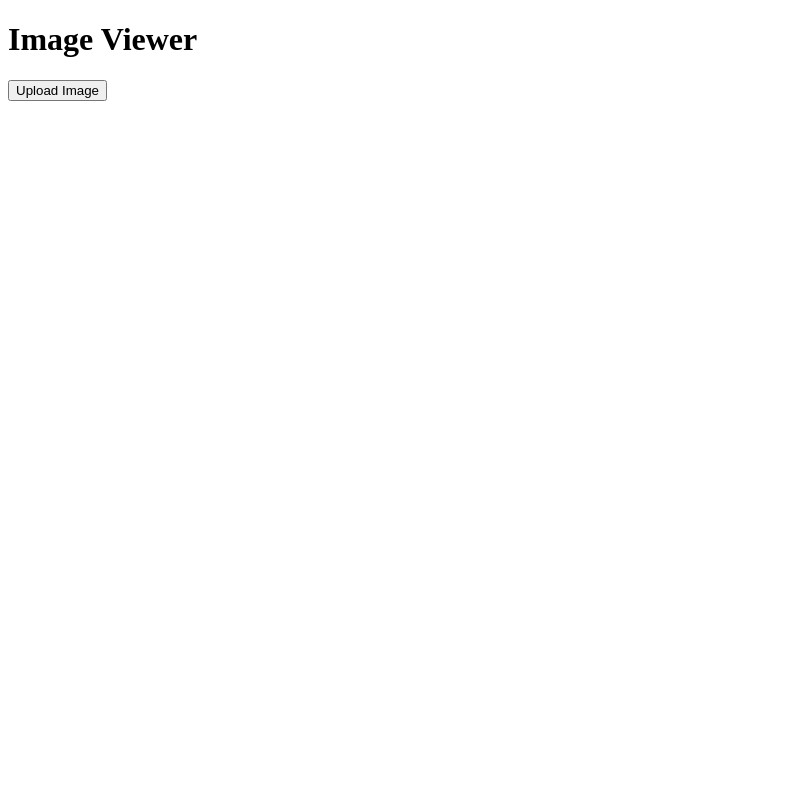
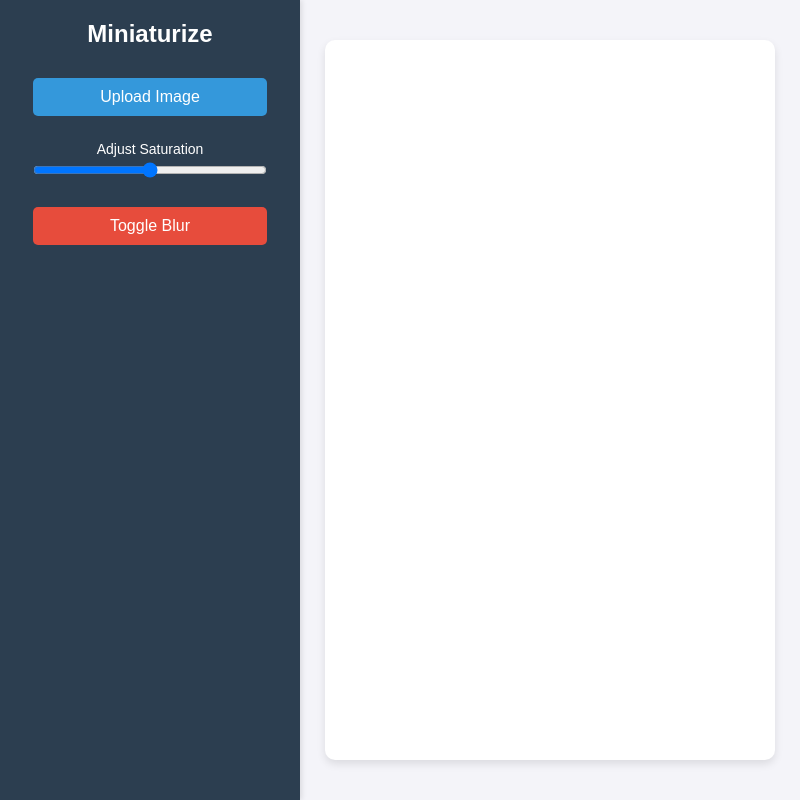
Before and after one commit to brianbarbieri/Miniaturize, an Electron app: page index.html in a window 800 px wide. Drawn offline with Linux system fonts and the light colour scheme.

Commit message:
Added styling

```diff
--- a/index.html
+++ b/index.html
@@ -3,14 +3,24 @@
 <head>
   <meta charset="UTF-8">
   <meta name="viewport" content="width=device-width, initial-scale=1.0">
-  <title>Image Viewer</title>
+  <title>Miniaturize</title>
+  <link rel="stylesheet" type="text/css" href="./main.css">
 </head>
 <body>
-  <h1>Image Viewer</h1>
-  <button id="upload-btn">Upload Image</button>
-  <div id="image-container">
-    <img id="displayed-image" style="max-width: 100%; max-height: 500px; display: none;" />
-  </div>
+<div id="sidebar">
+    <h1>Miniaturize</h1>
+    <button id="upload-btn">Upload Image</button>
+    <div class="slider-container">
+        <label for="saturation-slider">Adjust Saturation</label>
+        <input type="range" id="saturation-slider" min="0" max="200" value="100">
+    </div>
+    <button id="blur-btn">Toggle Blur</button>
+    </div>
+    <div id="main-content">
+    <div id="image-container">
+        <img id="displayed-image" style="display: none;" />
+    </div>
+    </div>
 
   <script src="renderer.js"></script>
 </body>
--- /dev/null
+++ b/main.css
@@ -0,0 +1,104 @@
+/* General Reset */
+* {
+	margin: 0;
+	padding: 0;
+	box-sizing: border-box;
+}
+
+body {
+	font-family: Arial, sans-serif;
+	display: flex;
+	height: 100vh;
+	background-color: #f4f4f9;
+	color: #333;
+}
+
+/* Sidebar */
+#sidebar {
+	width: 300px;
+	background-color: #2c3e50;
+	color: white;
+	display: flex;
+	flex-direction: column;
+	align-items: center;
+	padding: 20px;
+	box-shadow: 2px 0 5px rgba(0, 0, 0, 0.1);
+}
+
+#sidebar h1 {
+	margin-bottom: 20px;
+	font-size: 24px;
+	text-align: center;
+}
+
+#upload-btn,
+#blur-btn {
+	width: 90%;
+	padding: 10px 15px;
+	margin: 10px 0;
+	font-size: 16px;
+	border: none;
+	border-radius: 5px;
+	cursor: pointer;
+}
+
+#upload-btn {
+	background-color: #3498db;
+	color: white;
+}
+
+#upload-btn:hover {
+	background-color: #2980b9;
+}
+
+#blur-btn {
+	background-color: #e74c3c;
+	color: white;
+}
+
+#blur-btn:hover {
+	background-color: #c0392b;
+}
+
+.slider-container {
+	width: 90%;
+	margin: 15px 0;
+	text-align: center;
+}
+
+.slider-container label {
+	display: block;
+	margin-bottom: 5px;
+	font-size: 14px;
+}
+
+#saturation-slider {
+	width: 100%;
+}
+
+/* Main Content */
+#main-content {
+	flex: 1;
+	display: flex;
+	align-items: center;
+	justify-content: center;
+	overflow: hidden;
+}
+
+#image-container {
+	display: flex;
+	align-items: center;
+	justify-content: center;
+	background-color: white;
+	width: 90%;
+	height: 90%;
+	border-radius: 10px;
+	box-shadow: 0 4px 8px rgba(0, 0, 0, 0.1);
+	overflow: hidden;
+}
+
+#displayed-image {
+	max-width: 100%;
+	max-height: 100%;
+	transition: filter 0.3s ease;
+}
```
